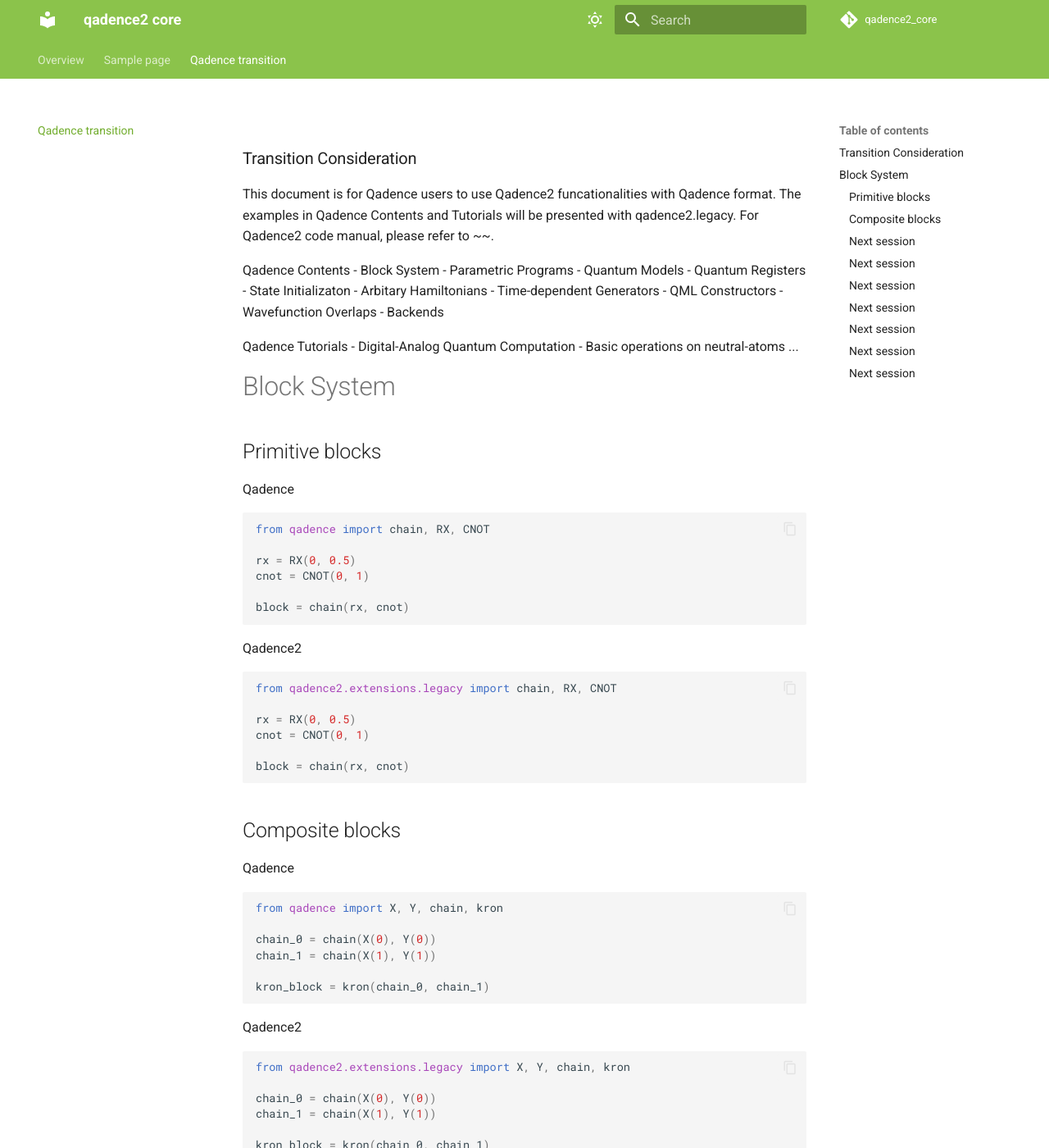
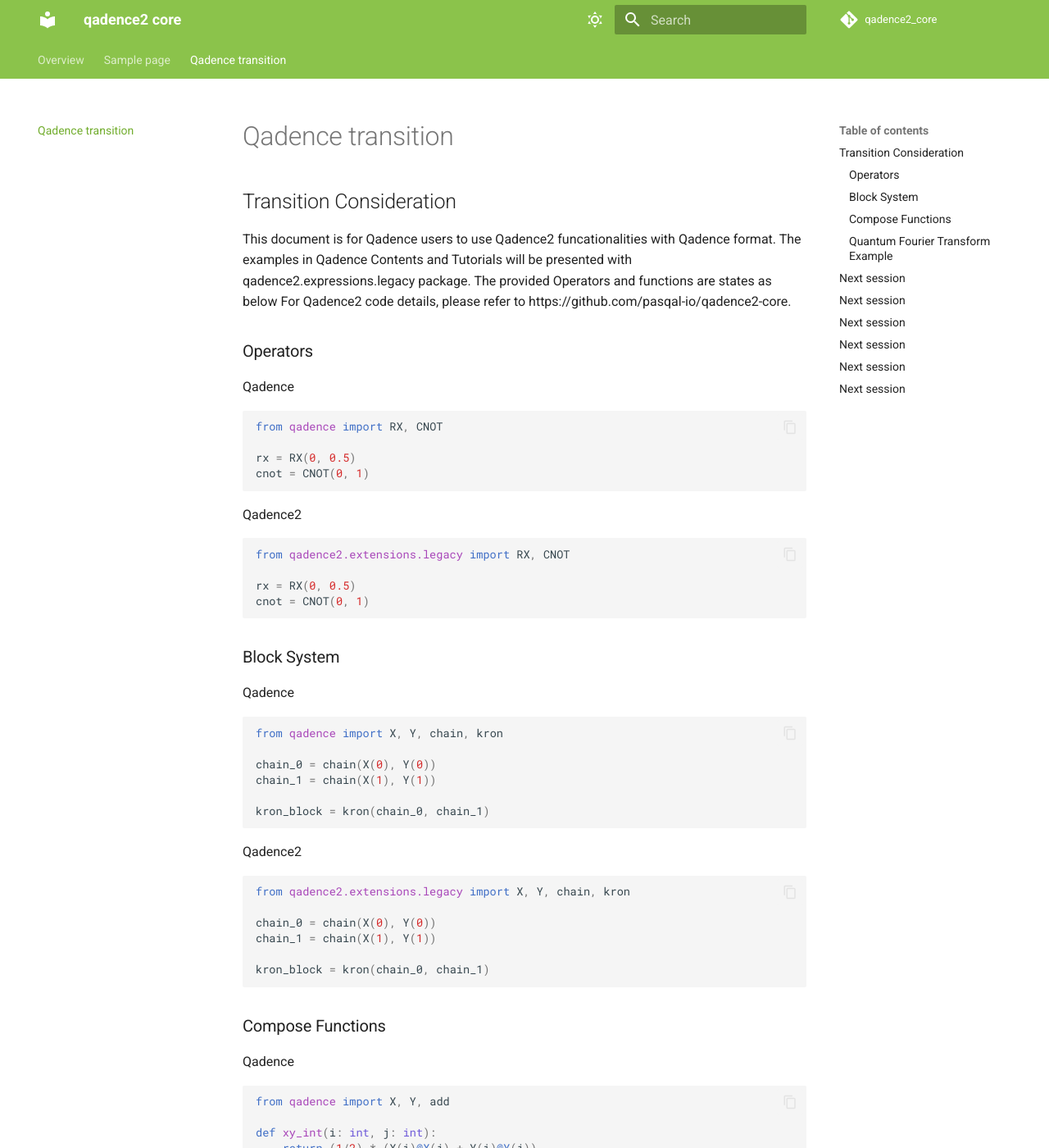
Before and after one commit to pasqal-io/qadence2-core, an MkDocs documentation site: the page built from docs/transition.md, in a window 1280 px wide and 1400 px high. Shown: the whole window at 82% size. Built offline with MkDocs 1.6.1 and Material for MkDocs 9.7.7, drawn with Linux system fonts in a browser that asks for light colours; the version menu is left out; some of the changed text lies outside the part shown.

Commit message:
block system

````diff
--- a/docs/transition.md
+++ b/docs/transition.md
@@ -1,51 +1,28 @@
 
-### Transition Consideration
+## Transition Consideration
 This document is for Qadence users to use Qadence2 funcationalities with Qadence format.
-The examples in Qadence Contents and Tutorials will be presented with qadence2.legacy.
-For Qadence2 code manual, please refer to ~~.
+The examples in Qadence Contents and Tutorials will be presented with qadence2.expressions.legacy package. The provided Operators and functions are states as below
+For Qadence2 code details, please refer to https://github.com/pasqal-io/qadence2-core.
 
-Qadence Contents
-- Block System
-- Parametric Programs
-- Quantum Models
-- Quantum Registers
-- State Initializaton
-- Arbitary Hamiltonians
-- Time-dependent Generators
-- QML Constructors
-- Wavefunction Overlaps
-- Backends
-
-Qadence Tutorials
-- Digital-Analog Quantum Computation
-- Basic operations on neutral-atoms ...
-
-
-# Block System
-
-## Primitive blocks
+### Operators
 
 Qadence
 ```python exec="on" source="material-block" html="1" session="getting_started"
-from qadence import chain, RX, CNOT
+from qadence import RX, CNOT
 
 rx = RX(0, 0.5)
 cnot = CNOT(0, 1)
-
-block = chain(rx, cnot)
 ```
 
 Qadence2
 ```python exec="on" source="material-block" html="1" session="getting_started"
-from qadence2.extensions.legacy import chain, RX, CNOT
+from qadence2.extensions.legacy import RX, CNOT
 
 rx = RX(0, 0.5)
 cnot = CNOT(0, 1)
-
-block = chain(rx, cnot)
 ```
 
-## Composite blocks
+### Block System
 
 Qadence
 ```python exec="on" source="material-block" html="1" session="getting_started"
@@ -67,6 +44,7 @@ chain_1 = chain(X(1), Y(1))
 kron_block = kron(chain_0, chain_1)
 ```
 
+### Compose Functions
 
 Qadence
 ```python exec="on" source="material-block" html="1" session="getting_started"
@@ -85,11 +63,37 @@ Qadence2
 from qadence2.extensions.legacy import X, Y, add
 
 def xy_int(i: int, j: int):
-    return (1/2) * (X(i)@X(j) + Y(i)@Y(j))
+    return (1/2) * (X(i)*X(j) + Y(i)*Y(j))
 
 n_qubits = 3
 
 xy_ham = add(xy_int(i, i+1) for i in range(n_qubits-1))
+```
+
+### Quantum Fourier Transform Example
+
+Qadence
+```python exec="on" source="material-block" html="1" session="getting_started"
+from qadence import H, CPHASE, PI, chain, kron
+
+def qft_layer(qs: tuple, l: int):
+    cphases = chain(CPHASE(qs[j], qs[l], PI/2**(j-l)) for j in range(l+1, len(qs)))
+    return H(qs[l]) * cphases
+
+def qft(qs: tuple):
+    return chain(qft_layer(qs, l) for l in range(len(qs)))
+```
+
+Qadence2
+```python exec="on" source="material-block" html="1" session="getting_started"
+from qadence2.extensions.legacy import H, CPHASE, PI, chain, kron
+
+def qft_layer(qs: tuple, l: int):
+    cphases = chain(CPHASE(qs[j], qs[l], PI/2**(j-l)) for j in range(l+1, len(qs)))
+    return H(qs[l]) * cphases
+
+def qft(qs: tuple):
+    return chain(qft_layer(qs, l) for l in range(len(qs)))
 ```
 
 ## Next session
@@ -163,15 +167,3 @@ Qadence2
 ```python exec="on" source="material-block" html="1" session="getting_started"
 
 ```
-
-## Next session
-
-Qadence
-```python exec="on" source="material-block" html="1" session="getting_started"
-
-```
-
-Qadence2
-```python exec="on" source="material-block" html="1" session="getting_started"
-
-```
````
Also changed, not shown: 3 other files.
